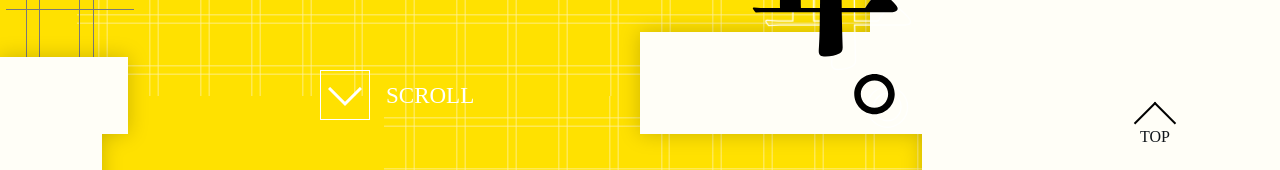
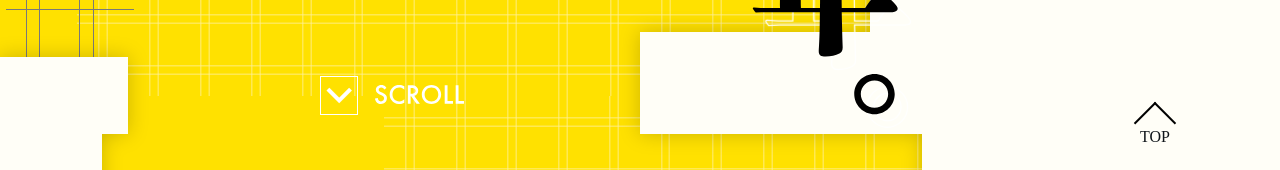
Before and after one commit to HornCake/GLsite, a Nuxt app: page / in a window 1280 px wide. Shown: the part 592-762 px from the top of the page. Built offline with nearby package versions, Linux system fonts and the light colour scheme.

Commit message:
[update] Update scroll box design

```diff
--- a/components/MHero.vue
+++ b/components/MHero.vue
@@ -51,11 +51,11 @@
   }
   .scroll-box {
     position: absolute;
-    top: max(45vw, min(55vw, 100svh - 80px - 10vw));
+    top: max(45.5vw, min(55.5vw, 100svh - 80px - 9.5vw));
     z-index: 10;
     left: 25vw;
-    width: 50px;
-    height: 50px;
+    width: 3vw;
+    height: 3vw;
     transform-origin: center;
     opacity: 1;
     border: 1.5px solid $white;
@@ -67,8 +67,8 @@
       position: absolute;
       width: 50%;
       height: 50%;
-      border-right: 3px solid $white;
-      border-bottom: 3px solid $white;
+      border-right: 4px solid $white;
+      border-bottom: 4px solid $white;
       box-sizing: border-box;
       transform-origin: bottom right;
       transform: translate(0, 50%) rotate(45deg);
@@ -77,14 +77,15 @@
         scroll-arrow-loop 2s ease-in-out 6.5s infinite;
     }
     &::after {
-      content: "SCROLL";
+      content: "";
       display: block;
-      font-size: 23px;
-      color: $white;
-      font-family: "Futura";
-      margin-left: 65px;
-      line-height: 50px;
+      margin-left: 4.2vw;
+      height: calc(3vw - 3px);
+      width: 7vw;
       transform-origin: center;
+      background-image: url("@/assets/images/scroll.svg");
+      background-position: center;
+      background-repeat: no-repeat;
       animation: scroll-box 1s ease-out 4.5s both;
     }
   }
```
Also changed, not shown: assets/images/scroll.svg (added).
